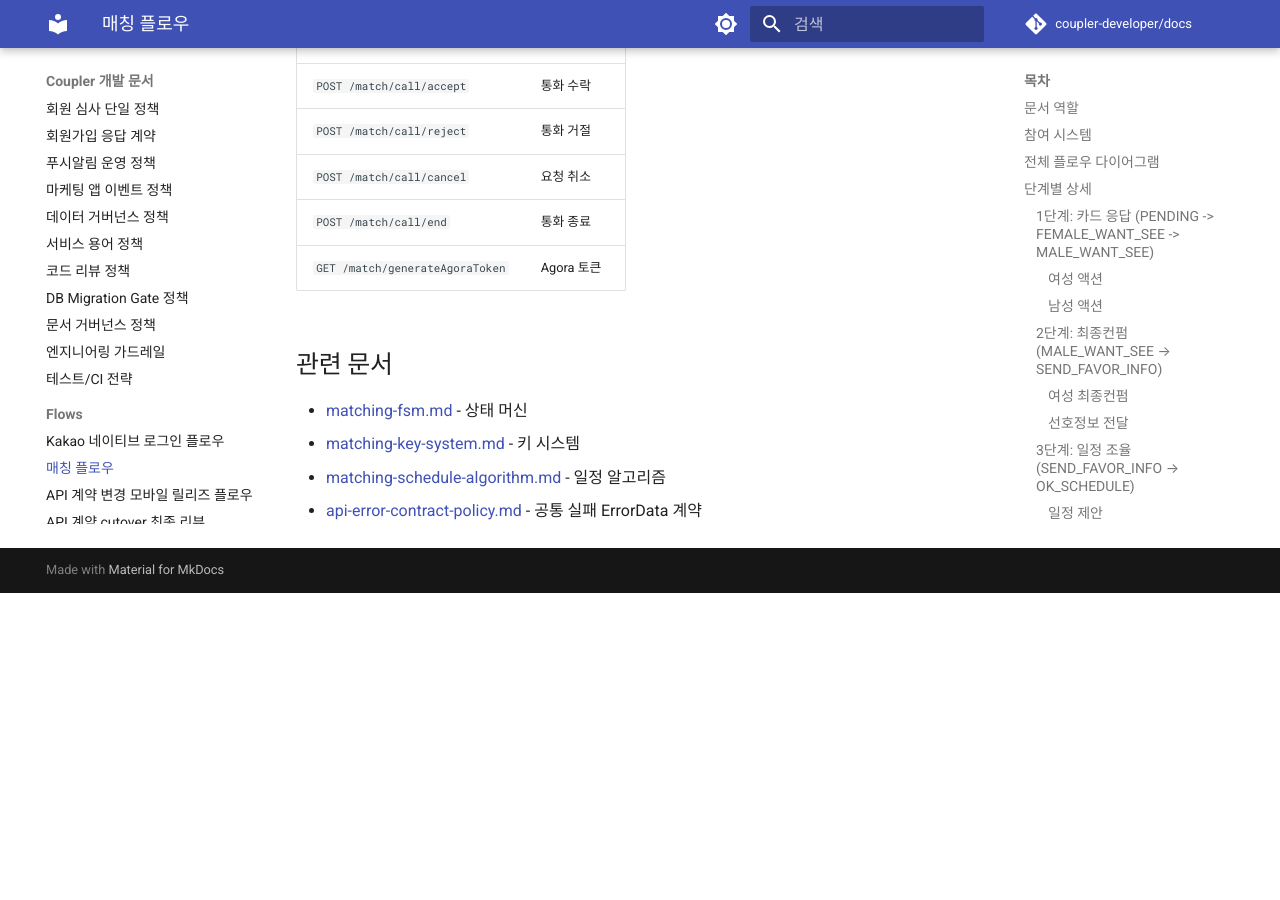
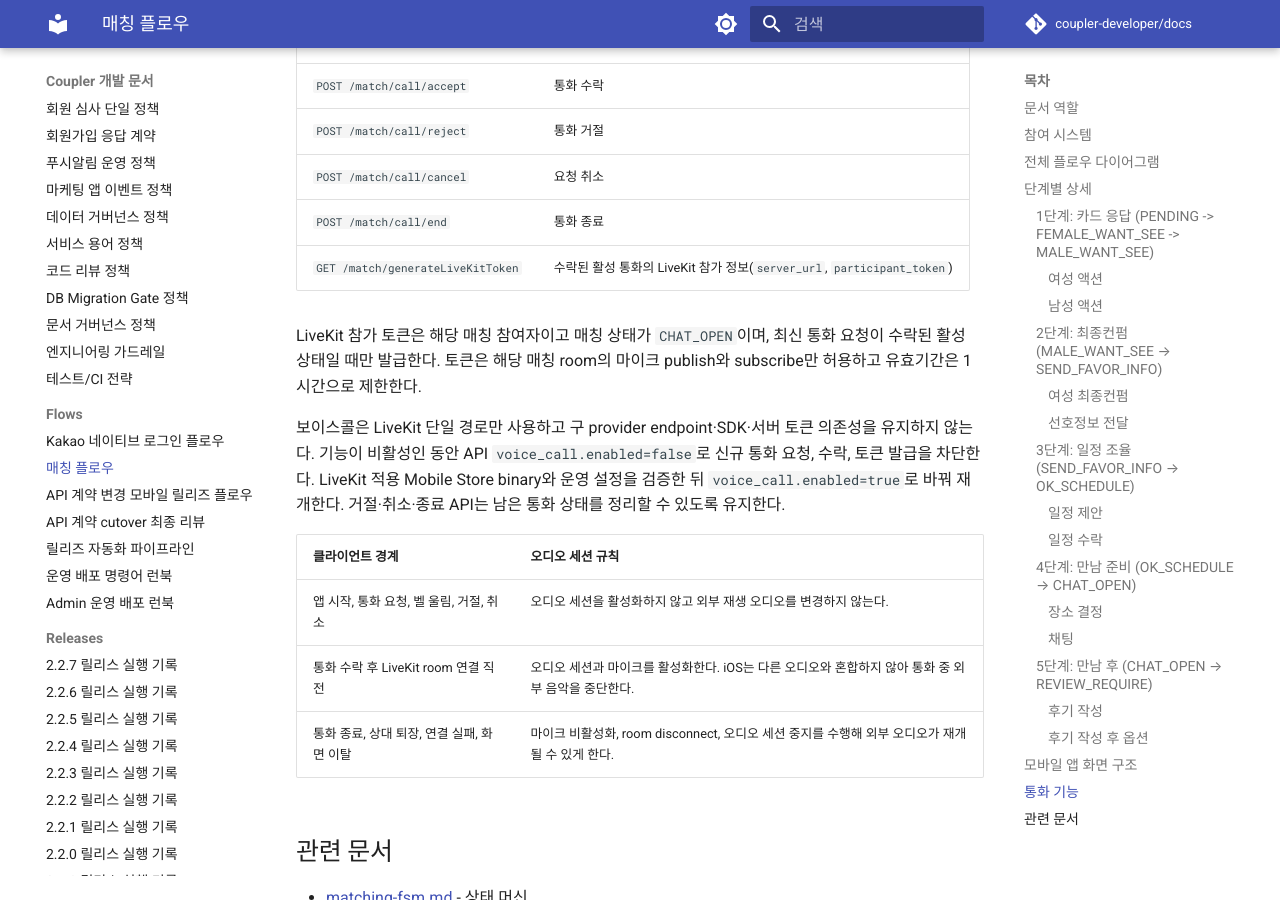
Before and after one commit to coupler-developer/docs, an MkDocs documentation site: the page built from content/flows/cross-project/matching-flow.md, in a window 1280 px wide and 900 px high, scrolled down 5312 px. Built offline with MkDocs 1.6.1 and Material for MkDocs 9.7.7, drawn with Linux system fonts in a browser that asks for light colours; comment, search, counter and statistics services are not loaded; before the commit the page ends 5905 px from its top, so only the background shows below that.

Commit message:
docs: LiveKit 보이스콜 운영 기준 정리
Background:
- 앱 시작 시 RTC SDK가 iOS 오디오 세션을 활성화해 외부 음악을 중단할 수 있었음

Reason:
- 보이스콜은 LiveKit 단일 경로를 사용하고 오디오 세션은 실제 통화 수명주기에만 묶어야 함

Changes:
- LiveKit 참가 토큰, feature flag, Store binary 활성화 순서를 매칭 플로우에 반영
- 앱 시작과 통화 중·종료의 오디오 세션 경계를 명시
- 네이티브 전역 상태와 서드파티 패치 및 비밀 키 정책을 추가

How:
- 저장소 개요, 매칭 플로우, 엔지니어링 가드레일, 기존 패치 기술부채를 동기화

Tests:
- yarn validate:docs 통과

```diff
--- a/content/flows/cross-project/matching-flow.md
+++ b/content/flows/cross-project/matching-flow.md
@@ -217,7 +217,17 @@ MatchingScreen
 | `POST /match/call/reject` | 통화 거절 |
 | `POST /match/call/cancel` | 요청 취소 |
 | `POST /match/call/end` | 통화 종료 |
-| `GET /match/generateAgoraToken` | Agora 토큰 |
+| `GET /match/generateLiveKitToken` | 수락된 활성 통화의 LiveKit 참가 정보(`server_url`, `participant_token`) |
+
+LiveKit 참가 토큰은 해당 매칭 참여자이고 매칭 상태가 `CHAT_OPEN`이며, 최신 통화 요청이 수락된 활성 상태일 때만 발급한다. 토큰은 해당 매칭 room의 마이크 publish와 subscribe만 허용하고 유효기간은 1시간으로 제한한다.
+
+보이스콜은 LiveKit 단일 경로만 사용하고 구 provider endpoint·SDK·서버 토큰 의존성을 유지하지 않는다. 기능이 비활성인 동안 API `voice_call.enabled=false`로 신규 통화 요청, 수락, 토큰 발급을 차단한다. LiveKit 적용 Mobile Store binary와 운영 설정을 검증한 뒤 `voice_call.enabled=true`로 바꿔 재개한다. 거절·취소·종료 API는 남은 통화 상태를 정리할 수 있도록 유지한다.
+
+| 클라이언트 경계 | 오디오 세션 규칙 |
+|-----------------|------------------|
+| 앱 시작, 통화 요청, 벨 울림, 거절, 취소 | 오디오 세션을 활성화하지 않고 외부 재생 오디오를 변경하지 않는다. |
+| 통화 수락 후 LiveKit room 연결 직전 | 오디오 세션과 마이크를 활성화한다. iOS는 다른 오디오와 혼합하지 않아 통화 중 외부 음악을 중단한다. |
+| 통화 종료, 상대 퇴장, 연결 실패, 화면 이탈 | 마이크 비활성화, room disconnect, 오디오 세션 중지를 수행해 외부 오디오가 재개될 수 있게 한다. |
 
 ## 관련 문서
 
--- a/content/policy/engineering-guardrails.md
+++ b/content/policy/engineering-guardrails.md
@@ -351,6 +351,10 @@ DB 설계 최종 리뷰에는 아래 판정을 남긴다.
 - 서버 enum 미정의 값은 조용히 무시하지 않고 명시적으로 에러/신고 경로를 태운다.
 - 구/신 API 이중 경로를 동시에 유지하지 않는다. 사용자가 명시적으로 승인한 별도 호환 작업에만 Shadow Cutover 규칙을 적용한다.
 - typography는 `TextStyles`, color는 `Colors`를 단일 SoT로 사용하고 inline token drift를 남기지 않는다.
+- 오디오 세션, 카메라, 위치, 백그라운드 모드처럼 OS 전역 상태를 바꾸는 네이티브 SDK는 모듈 import 또는 앱 시작만으로 활성화하지 않는다. 기능 사용 시작 경계에서 활성화하고 종료, 실패, 화면 이탈 경계에서 반드시 해제한다.
+- `patch-package`를 포함한 서드파티 소스 패치는 기본 금지한다. 호환 버전 업그레이드/다운그레이드, 공개 확장 지점 사용, 대체 SDK 검토로 해결할 수 없는 차단 이슈에만 허용한다.
+- 불가피한 서드파티 패치에는 적용 패키지의 정확한 버전, 원인과 영향 플랫폼, upstream issue/PR, 자동·수동 회귀 검증, 제거 조건, 재검증 시점, 추적 이슈를 함께 남긴다. 이 증빙이 없거나 버전 drift가 발생하면 설치/CI를 실패시킨다.
+- 서드파티 SDK의 앱 키와 비밀 키는 Mobile bundle에 두지 않는다. 참가 권한이나 서명 토큰이 필요하면 API가 서버 보관 비밀 키로 최소 권한·단기 토큰을 발급한다.
 
 ### Admin (coupler-admin-web)
 
```
Also changed, not shown: content/architecture/repo-overview.md (+1 -1 lines), content/technical-debt/technical-debt.md (+1 -0 lines).
